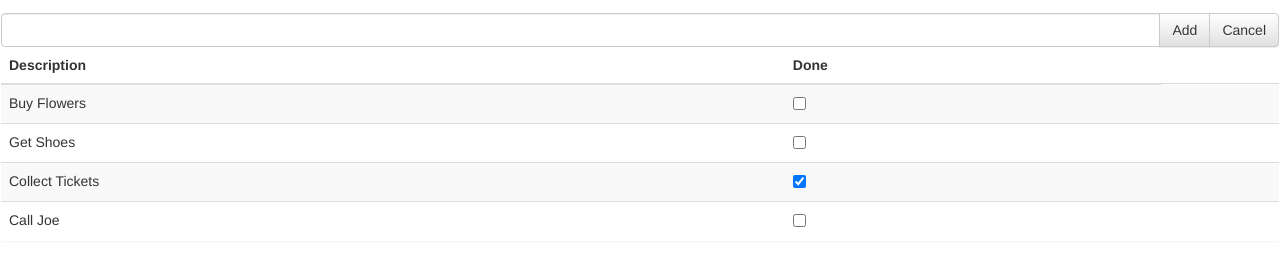
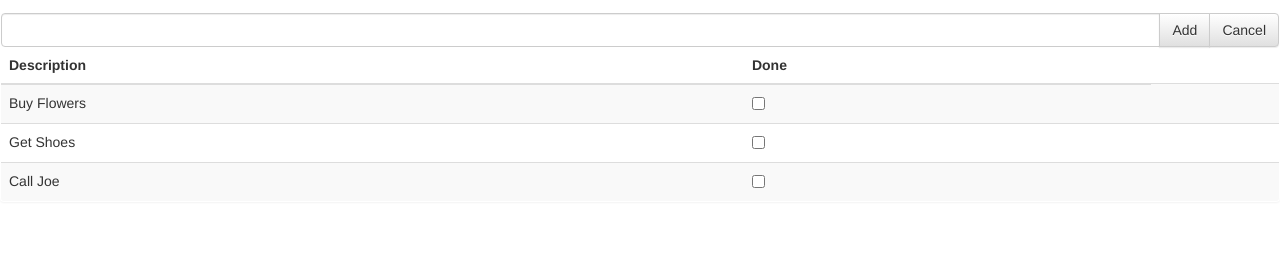
Before and after one commit to jorge-cg/pro-angular-todo-app, a website: page public/index.html in a window 1280 px wide. Shown: the part 108-374 px from the top of the page. Drawn offline with nearby package versions, Linux system fonts and the light colour scheme.

Commit message:
added incompleted task filter

```diff
--- a/public/index.html
+++ b/public/index.html
@@ -30,7 +30,7 @@
 				</tr>
 			</thead>
 			<tbody>
-				<tr ng-repeat="item in list">
+				<tr ng-repeat="item in list | filter:{done:false}">
 					<td ng-bind="item.task"></td>
 					<td><input type="checkbox" ng-model="item.done" /></td>
 					<td>
```
